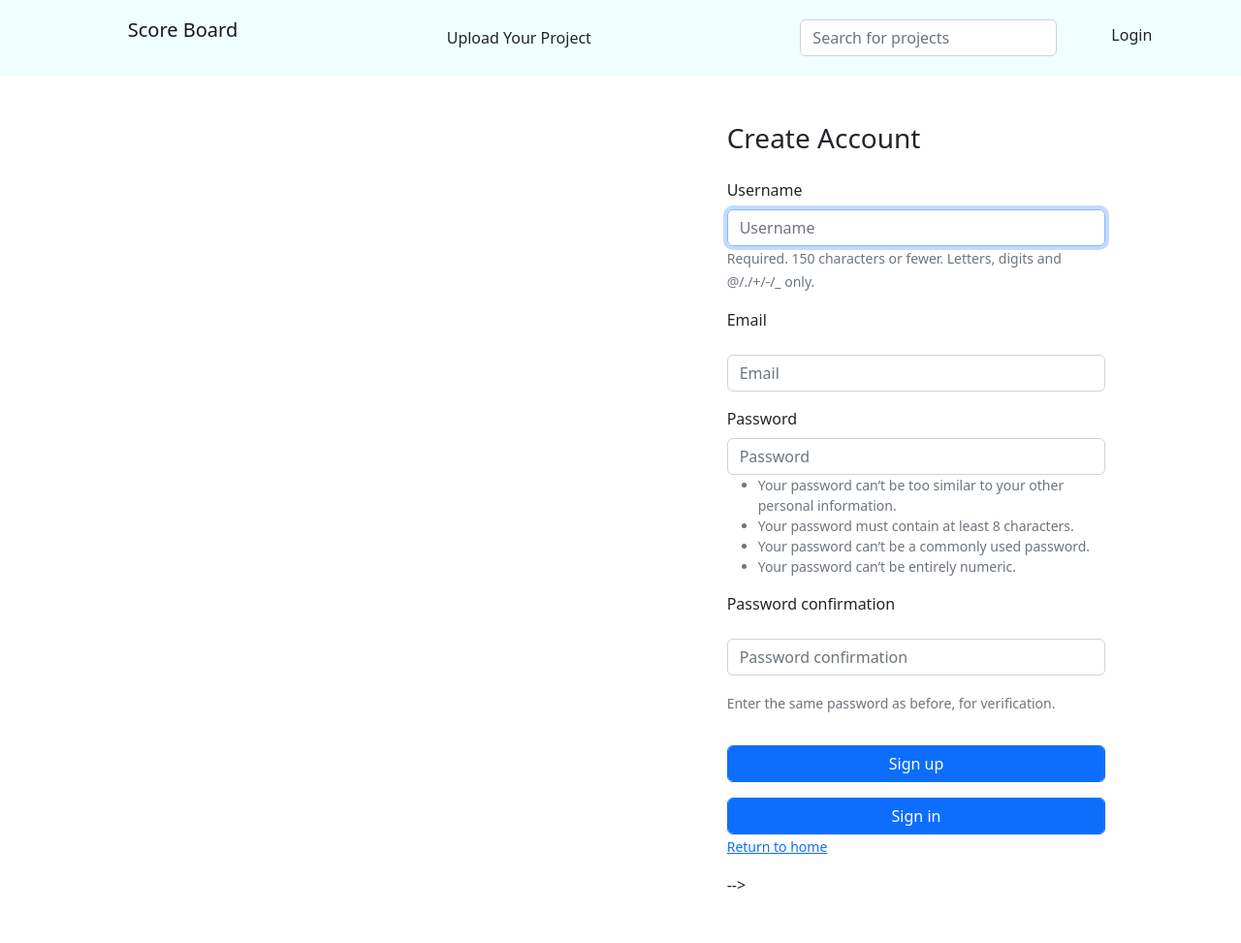
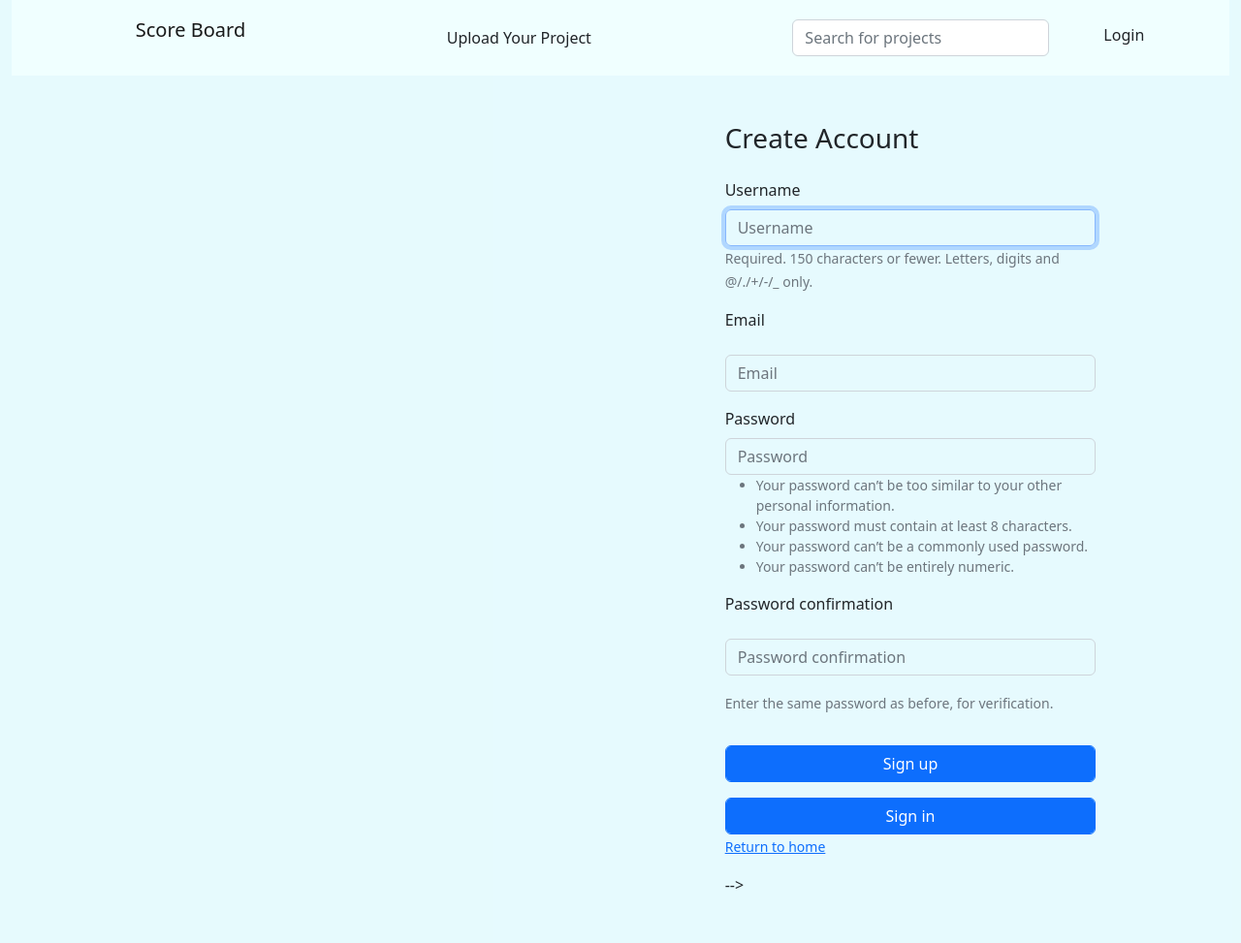
Before and after one commit to MainaAlexM/ScoreBoard, a Django app: page /register in a window 1280 px wide. Shown: the whole page at 97% size. Run offline with Django 4.2, Linux system fonts and the light colour scheme; some libraries are stand-ins or nearby versions.

Commit message:
Sty: Include bootstrap in base html

```diff
--- a/static/templates/base.html
+++ b/static/templates/base.html
@@ -4,13 +4,15 @@
     <meta charset="UTF-8">
     <meta http-equiv="X-UA-Compatible" content="IE=edge">
     <meta name="viewport" content="width=device-width, initial-scale=1.0">
-    {% load static %}
+{% load bootstrap5 %}
+{% load static %}
 
     <link rel="stylesheet" type="text/css" href="{% static 'css/style.css' %}">
     <link href="https://cdn.jsdelivr.net/npm/bootstrap@5.2.0-beta1/dist/css/bootstrap.min.css" rel="stylesheet" integrity="sha384-0evHe/X+R7YkIZDRvuzKMRqM+OrBnVFBL6DOitfPri4tjfHxaWutUpFmBp4vmVor" crossorigin="anonymous">
 
 </head>
 <body>
+    <div class="container-fluid bg-info bg-opacity-10">
     {% include "navbar.html" %}
 
     <body hx-headers='{"X-CSRFToken": "{{ csrf_token }}"}'>
@@ -26,8 +28,10 @@
 
         {% endblock %}
         </div>
+    </div>
         {% block scripts %}
     <script src="https://cdn.jsdelivr.net/npm/bootstrap@5.2.0-beta1/dist/js/bootstrap.bundle.min.js" integrity="sha384-pprn3073KE6tl6bjs2QrFaJGz5/SUsLqktiwsUTF55Jfv3qYSDhgCecCxMW52nD2" crossorigin="anonymous"></script>
     {% endblock %}
+
 </body>
 </html>
```
